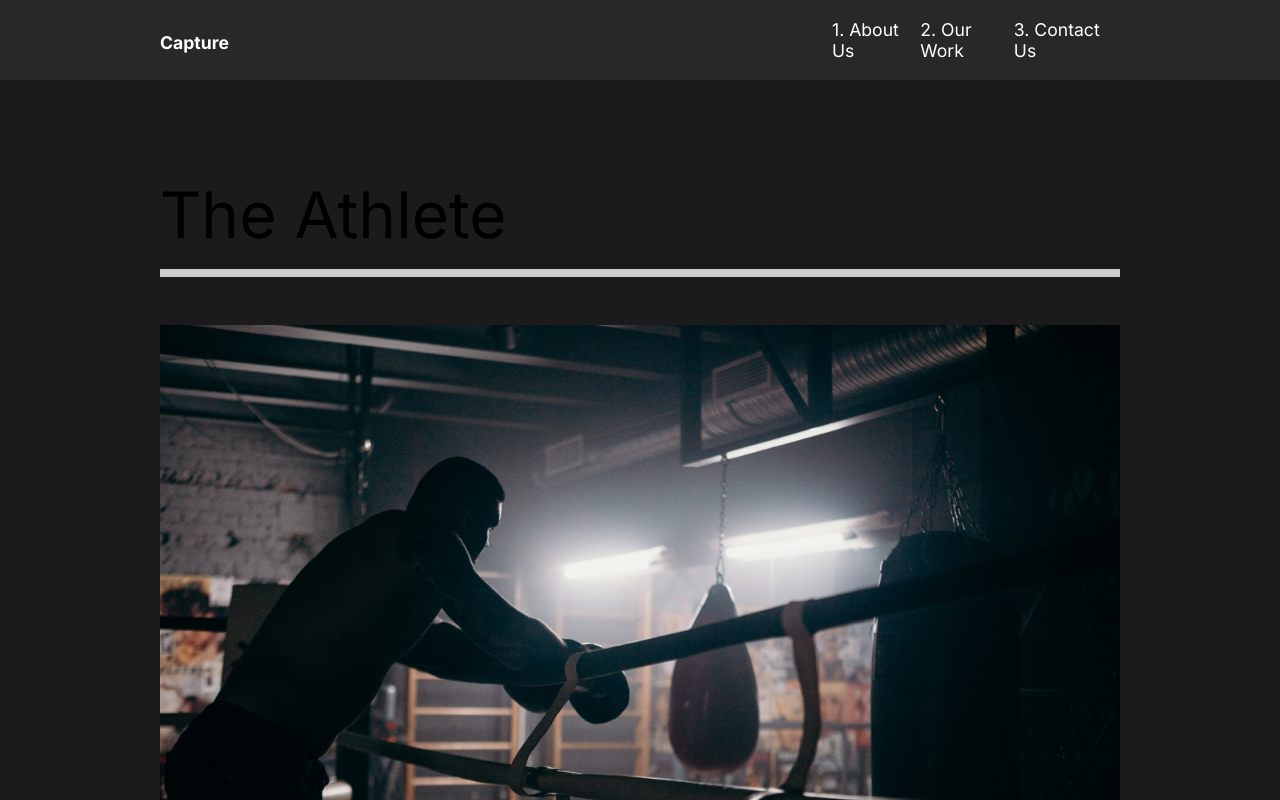
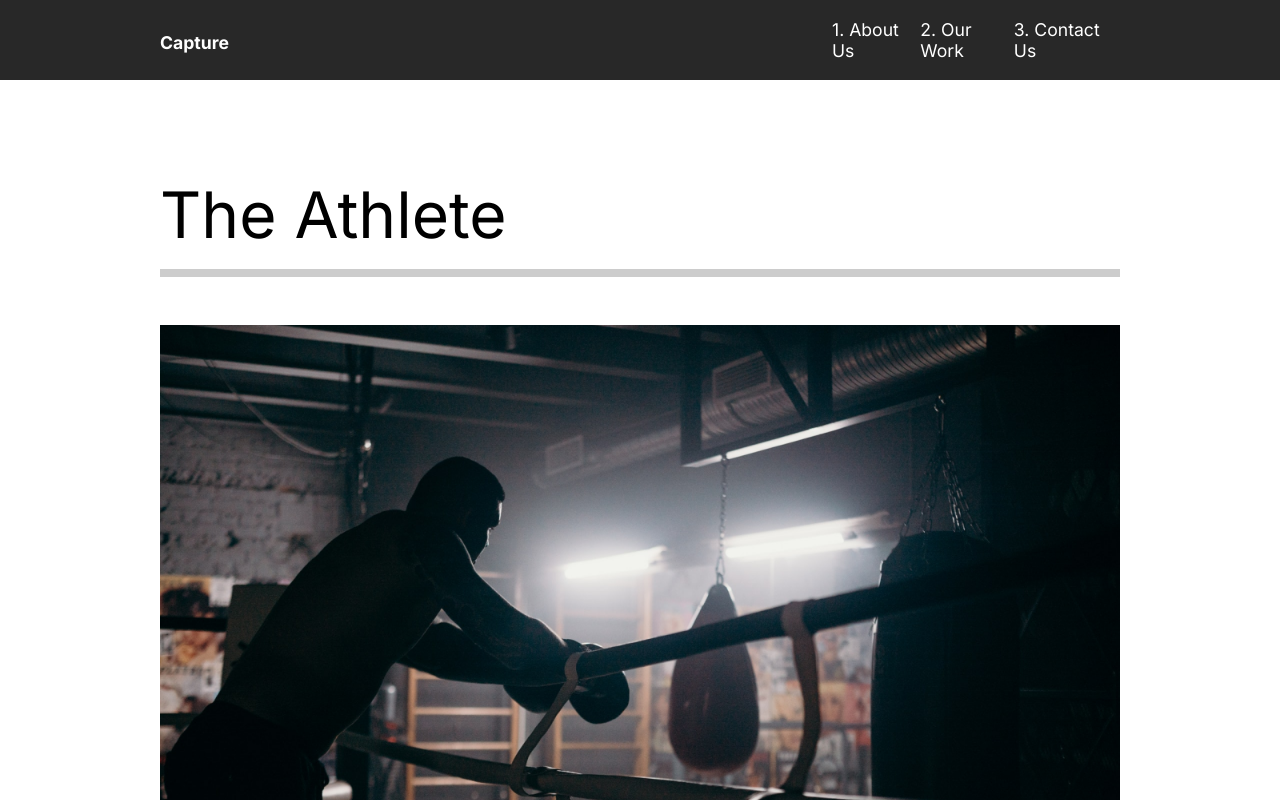
Before and after one commit to matic1909/capture, a React (Create React App) app: page /work in a window 1280 px wide. Shown: the top 800 px of the page. Built offline with nearby package versions, Linux system fonts and the light colour scheme.

Commit message:
added page transitions with framer-motion

```diff
--- a/src/App.js
+++ b/src/App.js
@@ -1,16 +1,20 @@
-import { Switch, Route } from "react-router-dom";
+import { Switch, Route, useLocation } from "react-router-dom";
 import GlobalStyle from "./styles/GlobalStyle";
 import AboutUs from "./pages/AboutUs";
 import ContactUs from "./pages/Contact";
 import OurWork from "./pages/OurWork";
 import MovieDetail from "./pages/MovieDetail";
 import Nav from "./components/Nav";
+import { AnimatePresence } from "framer-motion";
 
 function App() {
+  const location = useLocation();
   return (
     <div className="App">
       <GlobalStyle />
       <Nav />
+      <AnimatePresence exitBeforeEnter>
+        <Switch location={location} key={location.pathname}>
           <Route exact path="/">
             <AboutUs />
           </Route>
@@ -23,6 +27,8 @@
           <Route path="/contact">
             <ContactUs />
           </Route>
+        </Switch>
+      </AnimatePresence>
     </div>
   );
 }
--- /dev/null
+++ b/src/animation.js
@@ -0,0 +1,18 @@
+export const pageAnimation = {
+  hidden: {
+    opacity: 0,
+    y: 300,
+  },
+  show: {
+    opacity: 1,
+    y: 0,
+    transition: {
+      duration: 0.5,
+    },
+  },
+  exit: {
+    opacity: 0,
+    y: 300,
+    duration: 0.3,
+  },
+};
--- a/src/components/AboutSection.jsx
+++ b/src/components/AboutSection.jsx
@@ -1,24 +1,25 @@
 import React from "react";
 import home1 from "../img/home1.png";
 import { Section, Description, Hide, Image } from "../styles/styles";
+import { motion } from "framer-motion";
 
 const AboutSection = () => {
   return (
     <Section>
       <Description>
-        <div className="title">
+        <motion.div className="title">
           <Hide>
-            <h2>We work to make</h2>
+            <motion.h2>We work to make</motion.h2>
           </Hide>
           <Hide>
-            <h2>
+            <motion.h2>
               your <span>dreams</span> come
-            </h2>
+            </motion.h2>
           </Hide>
           <Hide>
-            <h2>true.</h2>
+            <motion.h2>true.</motion.h2>
           </Hide>
-        </div>
+        </motion.div>
         <p>
           Contact us for any photography or videography ideas that you have. We
           have professionals with amazing skills.
--- a/src/pages/AboutUs.jsx
+++ b/src/pages/AboutUs.jsx
@@ -2,14 +2,21 @@
 import AboutSection from "../components/AboutSection";
 import FAQSection from "../components/FAQSection";
 import ServicesSection from "../components/ServicesSection";
+import { motion } from "framer-motion";
+import { pageAnimation } from "../animation";
 
 const AboutUs = () => {
   return (
-    <>
+    <motion.div
+      variants={pageAnimation}
+      initial="hidden"
+      animate="show"
+      exit="exit"
+    >
       <AboutSection />
       <ServicesSection />
       <FAQSection />
-    </>
+    </motion.div>
   );
 };
 
--- a/src/pages/Contact.jsx
+++ b/src/pages/Contact.jsx
@@ -1,10 +1,18 @@
 import React from "react";
+import { motion } from "framer-motion";
+import { pageAnimation } from "../animation";
 
 const ContactUs = () => {
   return (
-    <div>
+    <motion.div
+      variants={pageAnimation}
+      initial="hidden"
+      animate="show"
+      exit="exit"
+      style={{ background: "#fff" }}
+    >
       <h1>Contact</h1>
-    </div>
+    </motion.div>
   );
 };
 
--- a/src/pages/MovieDetail.jsx
+++ b/src/pages/MovieDetail.jsx
@@ -2,6 +2,8 @@
 import { useHistory } from "react-router-dom";
 import styled from "styled-components";
 import { MovieState } from "../movieData";
+import { motion } from "framer-motion";
+import { pageAnimation } from "../animation";
 
 const Award = ({ title, description }) => {
   return (
@@ -27,7 +29,12 @@
   return (
     <>
       {movie && (
-        <Details>
+        <Details
+          variants={pageAnimation}
+          initial="hidden"
+          animate="show"
+          exit="exit"
+        >
           <Headline>
             <h2>{movie.title}</h2>
             <img src={movie.mainImg} alt="movie" />
@@ -50,7 +57,7 @@
   );
 };
 
-const Details = styled.div`
+const Details = styled(motion.div)`
   color: white;
 `;
 
--- a/src/pages/OurWork.jsx
+++ b/src/pages/OurWork.jsx
@@ -4,10 +4,18 @@
 import athlete from "../img/athlete-small.png";
 import theracer from "../img/theracer-small.png";
 import goodtimes from "../img/goodtimes-small.png";
+import { motion } from "framer-motion";
+import { pageAnimation } from "../animation";
 
 const OurWork = () => {
   return (
-    <Work>
+    <Work
+      variants={pageAnimation}
+      initial="hidden"
+      animate="show"
+      exit="exit"
+      style={{ background: "#fff" }}
+    >
       <Movie>
         <h2>The Athlete</h2>
         <div className="line"></div>
@@ -33,7 +41,7 @@
   );
 };
 
-const Work = styled.div`
+const Work = styled(motion.div)`
   min-height: 100vh;
   overflow: hidden;
   padding: 5rem 10rem;
```
Lines whose indentation alone changed are shown as unchanged.
